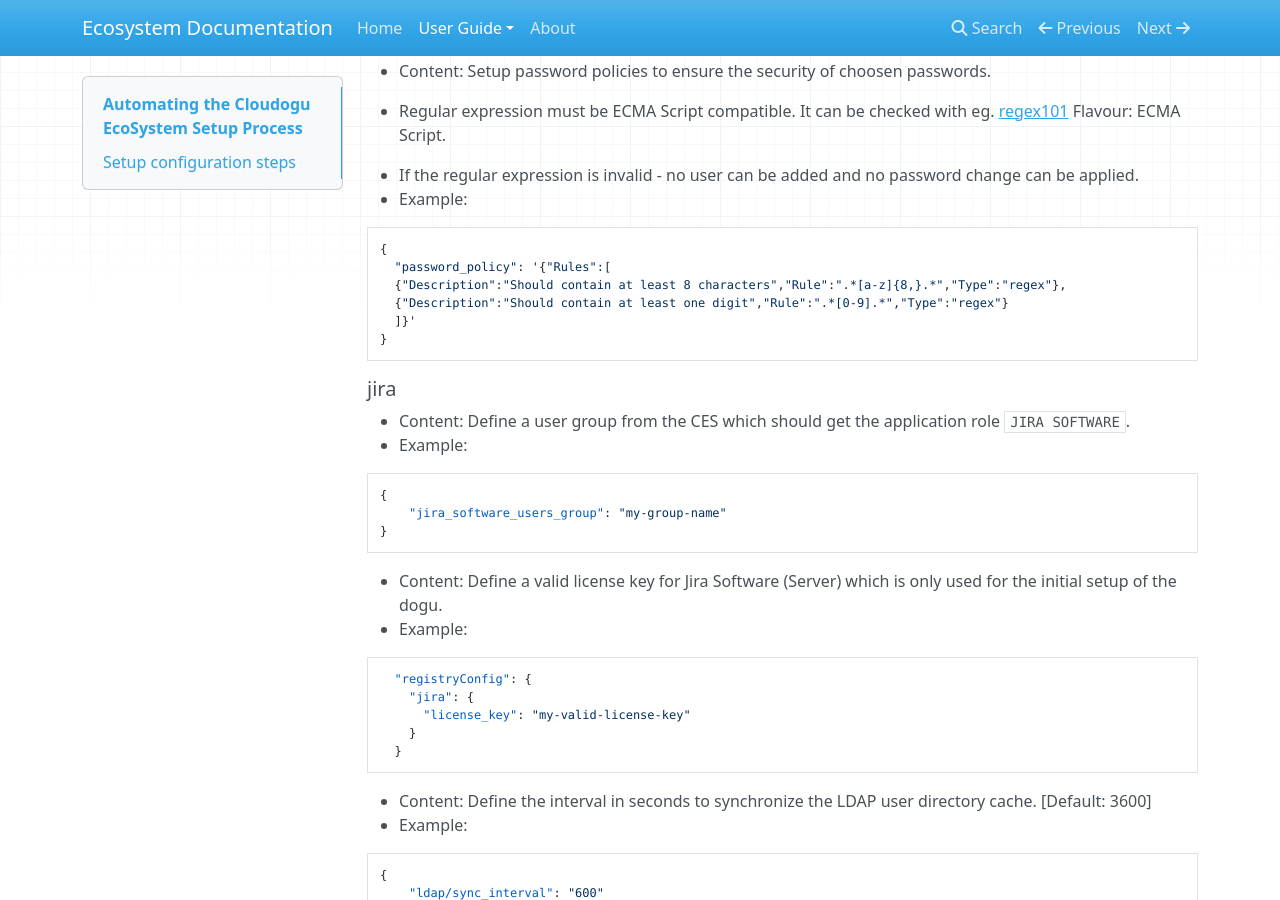
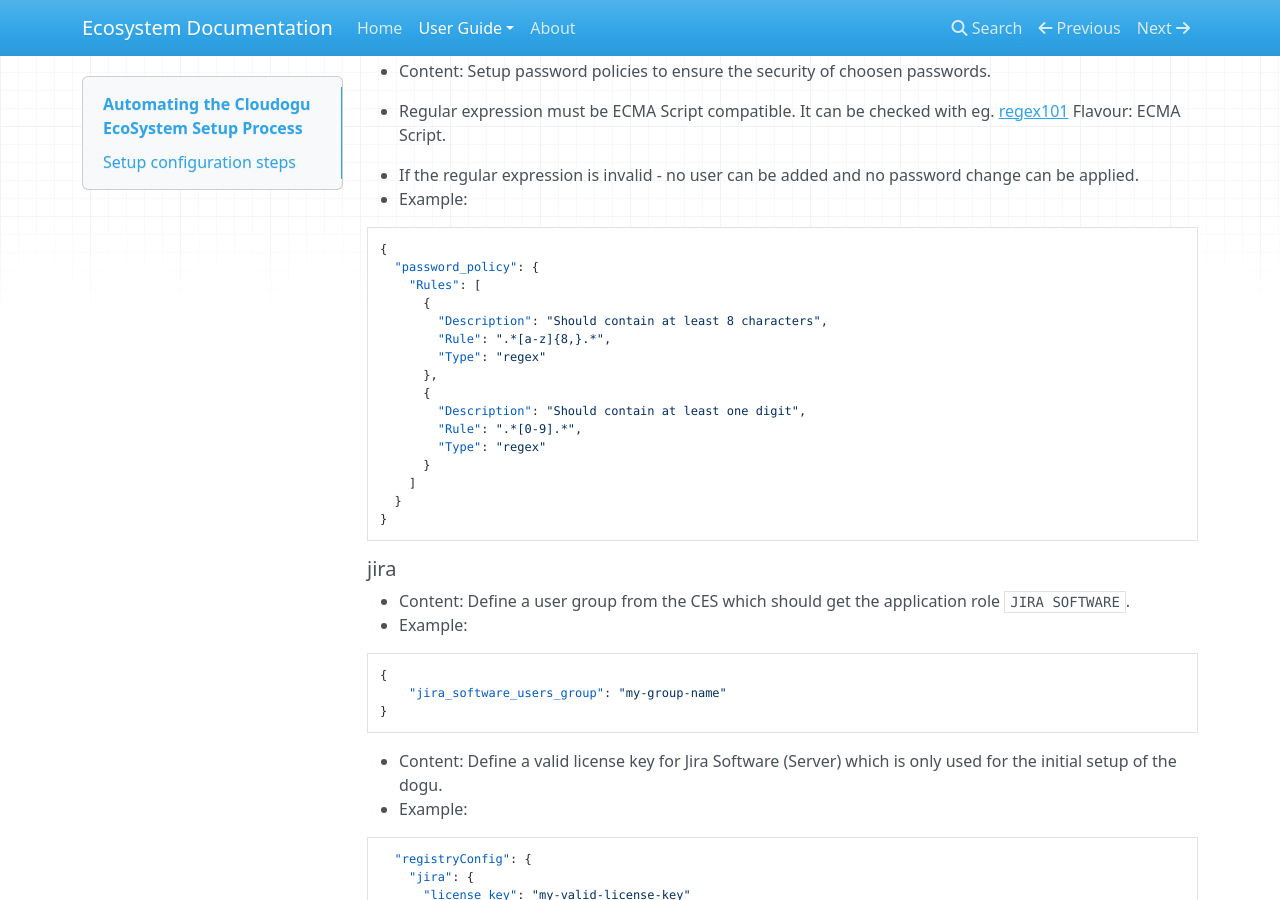
Before and after one commit to cloudogu/ecosystem, an MkDocs documentation site: the page built from docs/docs/user-guide/setup-json.md, in a window 1280 px wide and 900 px high, scrolled down 16820 px. Built offline with MkDocs 1.6.1, drawn with Linux system fonts in a browser that asks for light colours; nearby versions of some CDN libraries; old or Windows-style settings are respelled for this version of MkDocs.

````diff
--- a/docs/docs/user-guide/setup-json.md
+++ b/docs/docs/user-guide/setup-json.md
@@ -787,10 +787,20 @@ It is also not possible to add the same hostnames as in global configuration in
 - Example:
 ```
 {
-  "password_policy": '{"Rules":[
-  {"Description":"Should contain at least 8 characters","Rule":".*[a-z]{8,}.*","Type":"regex"},
-  {"Description":"Should contain at least one digit","Rule":".*[0-9].*","Type":"regex"}
-  ]}'
+  "password_policy": {
+    "Rules": [
+      {
+        "Description": "Should contain at least 8 characters",
+        "Rule": ".*[a-z]{8,}.*",
+        "Type": "regex"
+      },
+      {
+        "Description": "Should contain at least one digit",
+        "Rule": ".*[0-9].*",
+        "Type": "regex"
+      }
+    ]
+  }
 }
 ```
 
````
